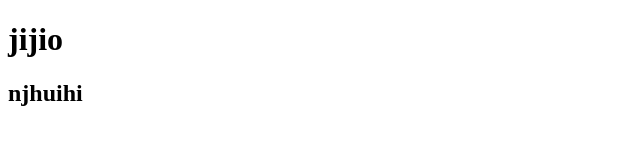
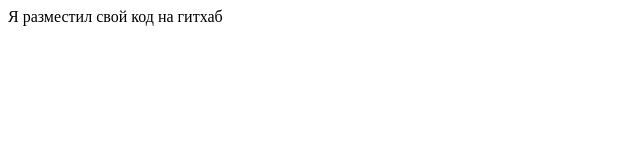
Before and after one commit to nevadamir/test_repo, a plain HTML site: page main.html in a window 1280 px wide. Shown: the whole page, without its empty margins (0-640 px from the left). Drawn offline with Linux system fonts and the light colour scheme.

Commit message:
add new body

```diff
--- a/index.html
+++ b/main.html
@@ -4,12 +4,9 @@
     <meta charset="UTF-8">
     <meta http-equiv="X-UA-Compatible" content="IE=edge">
     <meta name="viewport" content="width=device-width, initial-scale=1.0">
-    <title>Documentttt</title>
+    <title>new git project</title>
 </head>
 <body>
-    <header>
-        <h1>jijio</h1>
-        <h2>njhuihi</h2>
-    </header>
+    Я разместил свой код на гитхаб
 </body>
 </html>
```
Also changed, not shown: css/main.css (added), 2 other files.
